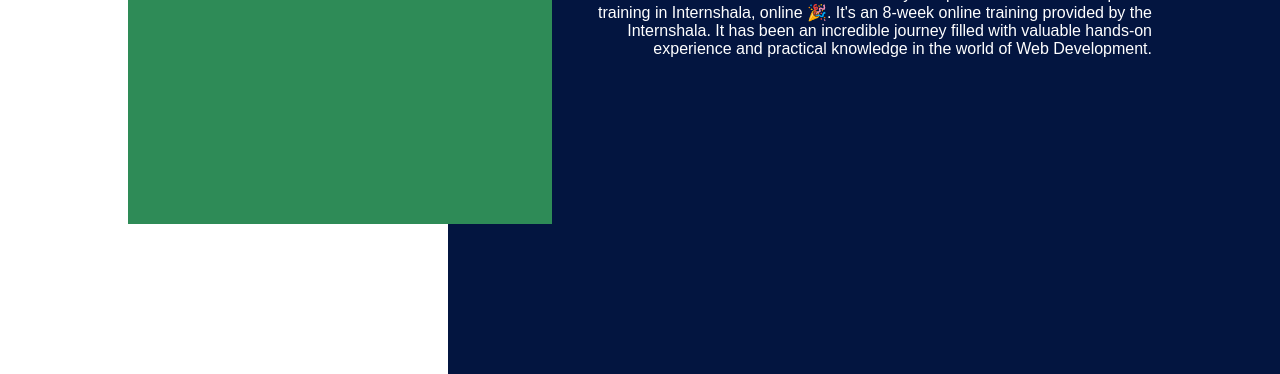
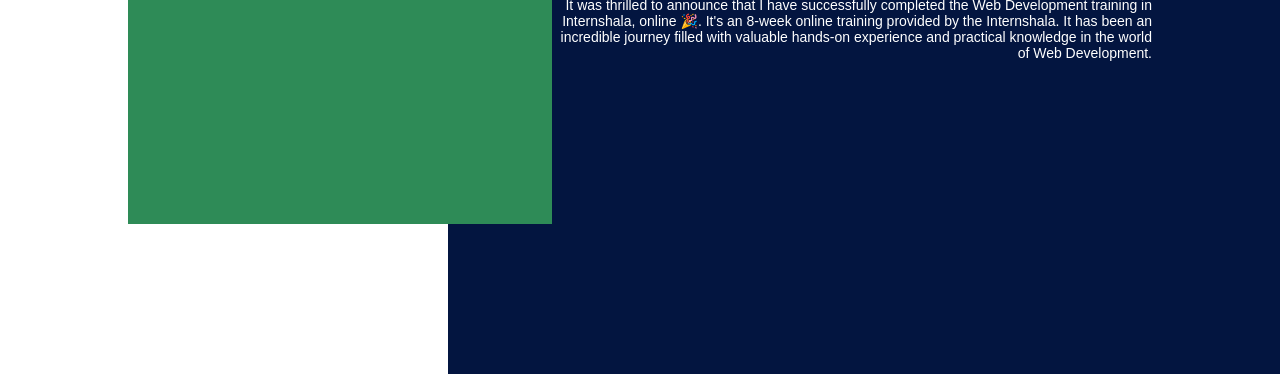
Before and after one commit to amannn007/Portfolio, a plain HTML site: page web.html in a window 1280 px wide. Shown: the part 447-821 px from the top of the page. Drawn offline with Linux system fonts and the light colour scheme.

Commit message:
Update style1.css

```diff
--- a/style1.css
+++ b/style1.css
@@ -36,7 +36,7 @@
     font-size: 35px;
     -webkit-text-stroke: .5px #fff;
 }
-.home-content ul{
+.home-content p{
     font-size: 14px;
     margin-top: 15px;
 }
```
